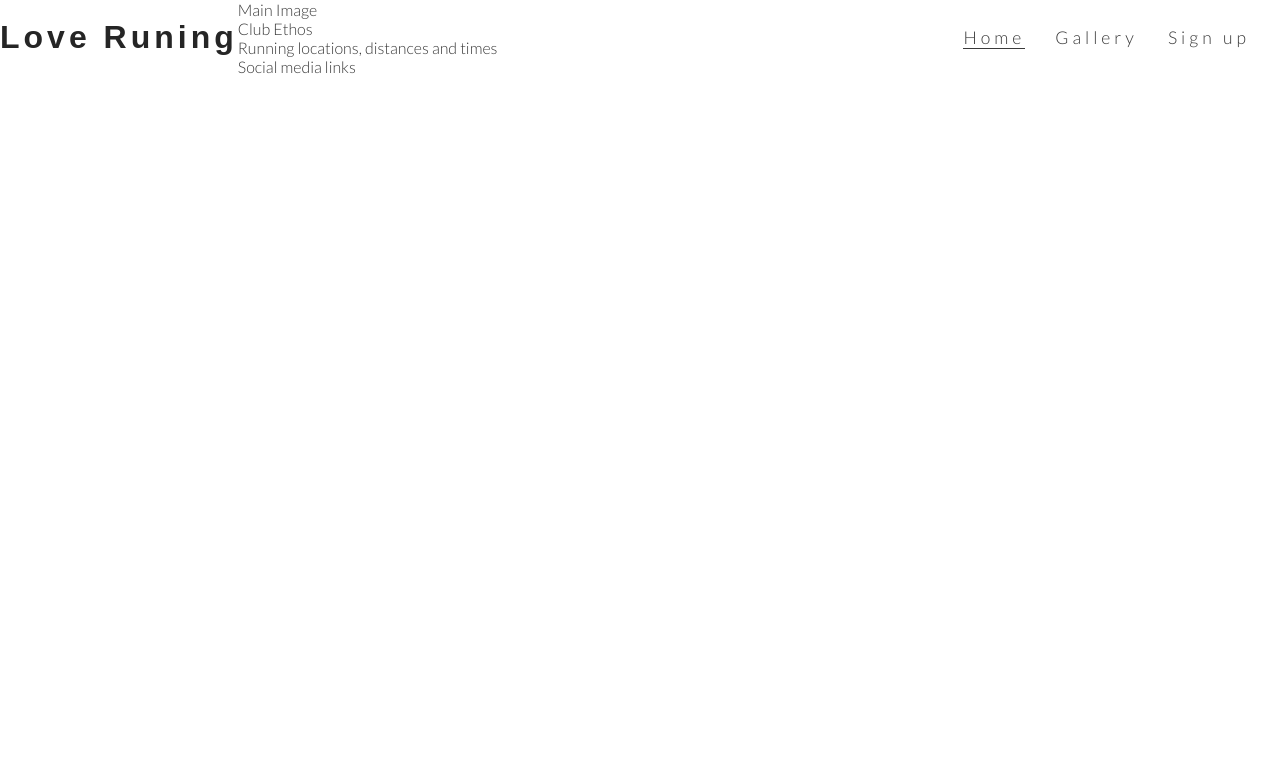
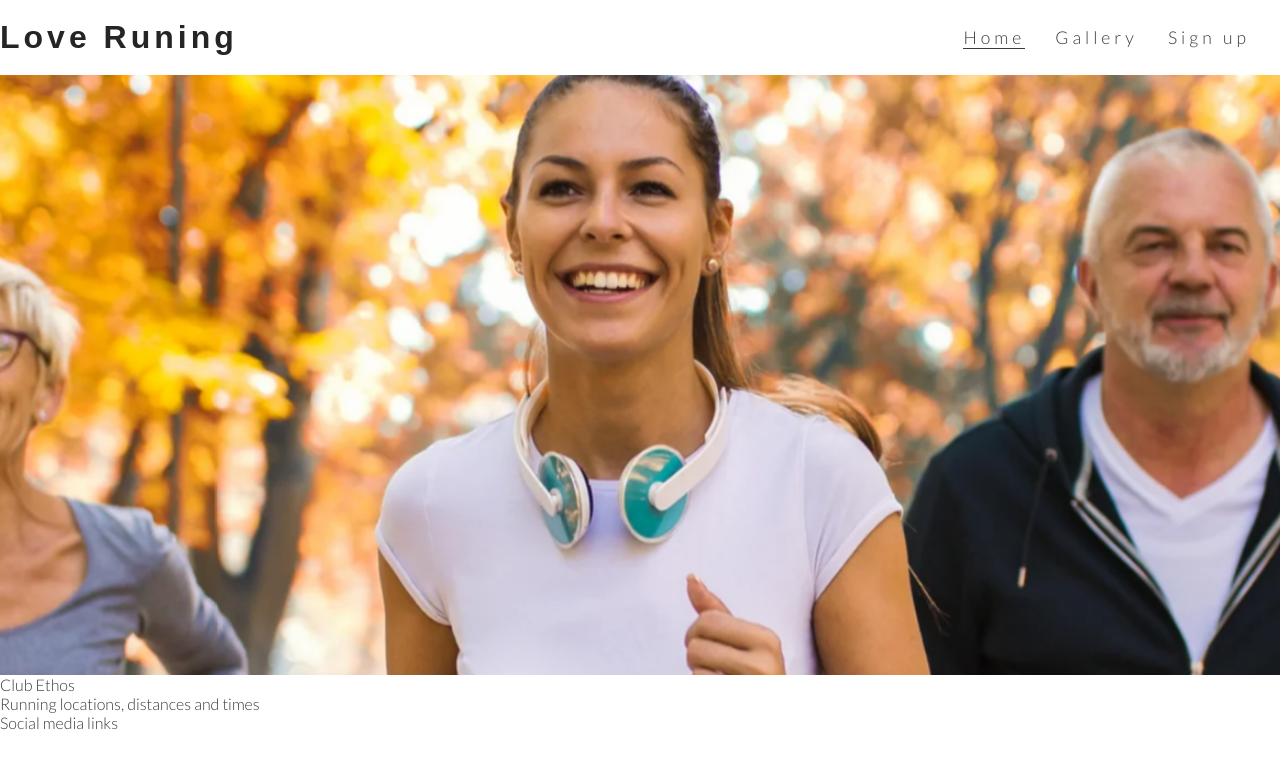
Before and after one commit to dimitri-edel/love-running, a plain HTML site: page index.html in a window 1280 px wide. Drawn offline with Linux system fonts and the light colour scheme.

Commit message:
Add hero-image and animation

```diff
--- a/assets/css/style.css
+++ b/assets/css/style.css
@@ -57,3 +57,31 @@ h2 {
 .active {
     border-bottom: 1px solid #3a3a3a;
 }
+
+/* Hero Image */
+#hero-outer {
+    height:600px;
+    width:100%;
+    overflow:hidden;
+}
+
+#hero-image {
+    height:600px;
+    width:100%;
+    background: url("../img/hero-image.webp") no-repeat center center;
+
+    /* Animation of the image */
+    animation-name: hero-zoom;
+    animation-duration: 5s;
+    animation-fill-mode: forwards;
+}
+
+@keyframes hero-zoom {
+    from{
+        transform: scale(1);
+    }
+    to{
+        transform: scale(1.1);
+    }
+
+}
--- a/index.html
+++ b/index.html
@@ -20,7 +20,7 @@
         <li><a href="#">Sign up</a></li>
     </ul>
    </header>
-   <section>Main Image</section>
+   <section id="hero-outer"><div id="hero-image"></div></section>
    <section>Club Ethos</section>
    <section>Running locations, distances and times</section>
    <footer>Social media links</footer>
```
Also changed, not shown: assets/img/hero-image.webp (added).
